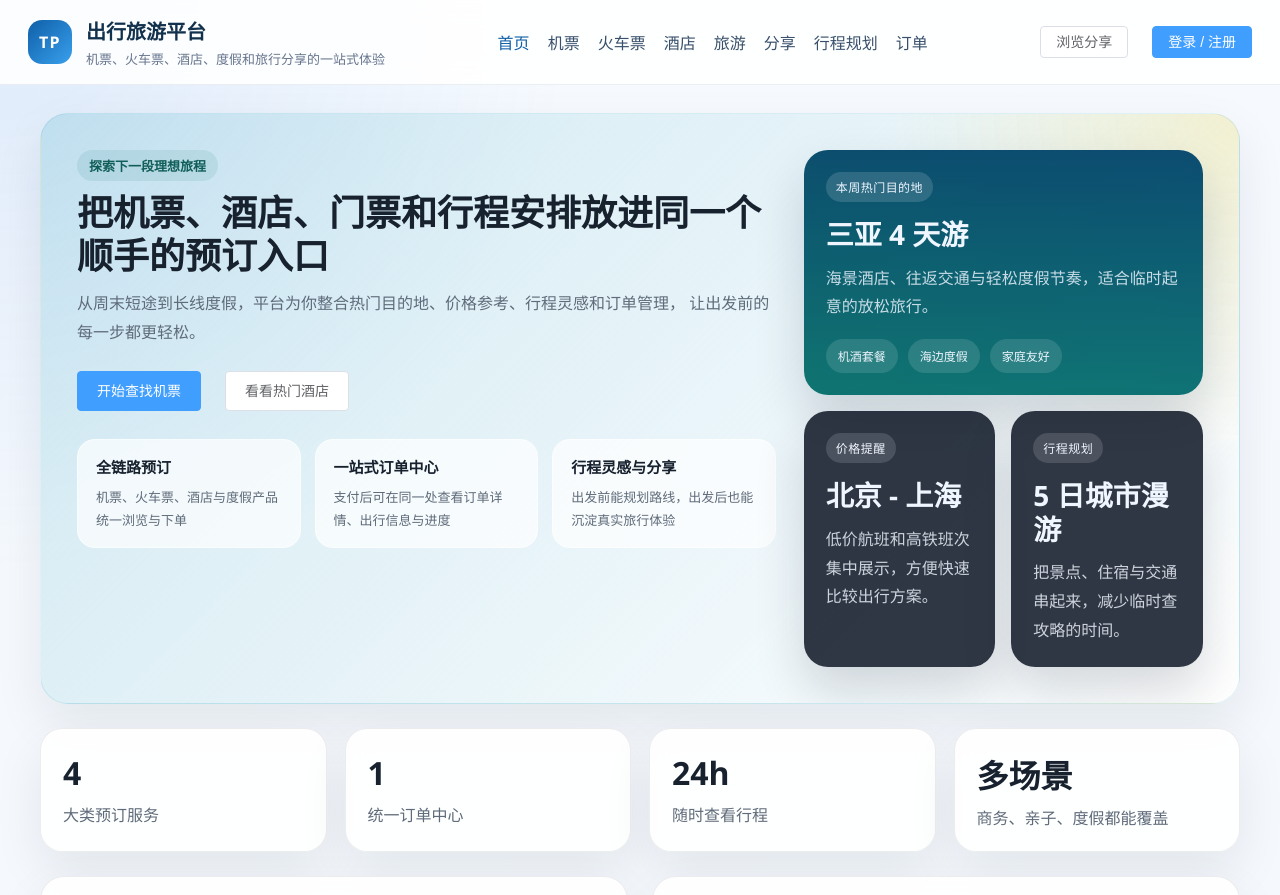
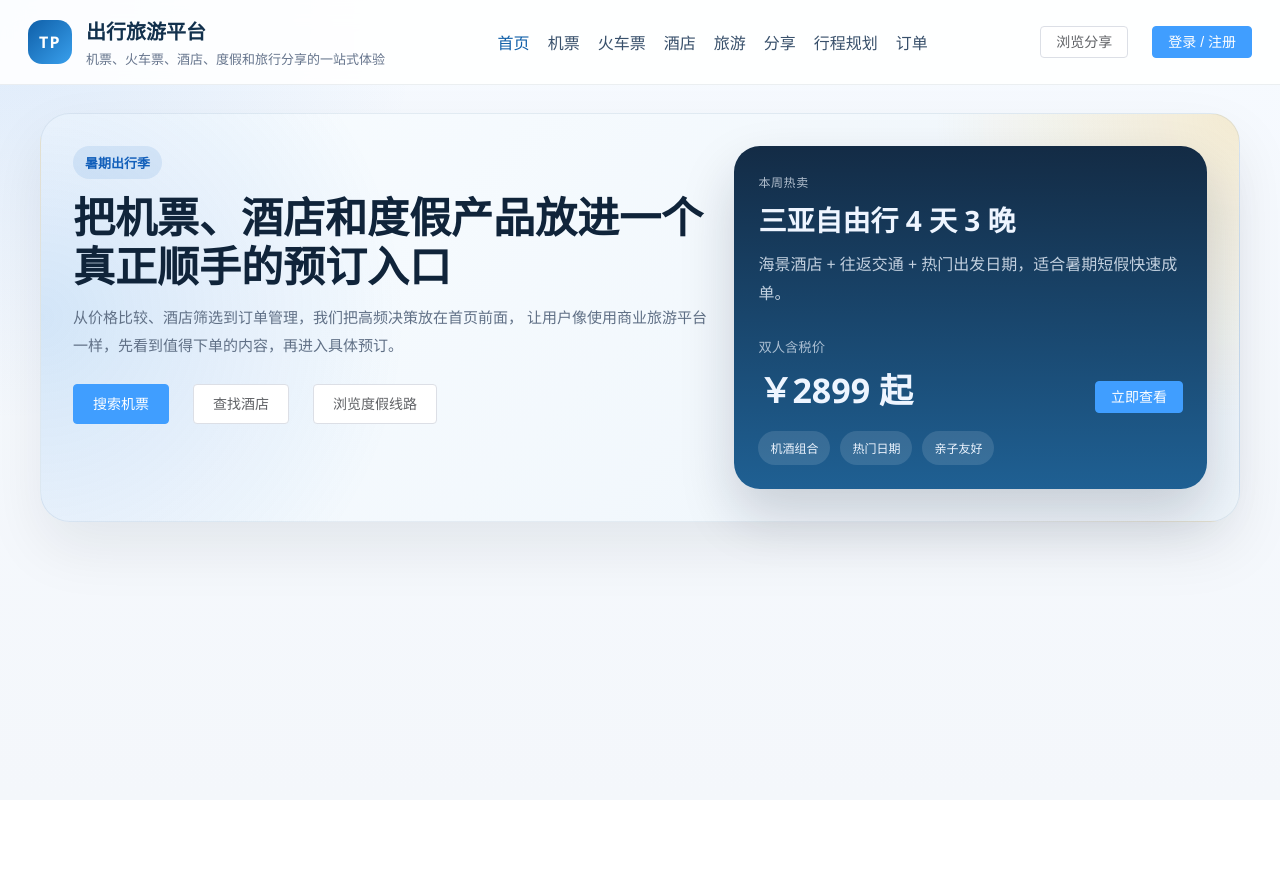
Before and after one commit to pxrmiraitowa/travelplatform, a Vue app in the folder travel-platform-web/: page / in a window 1280 px wide. Shown: the top 895 px of the page. After the commit the page ends 800 px from the top, so only its background shows below. Built offline with nearby package versions, Linux system fonts and the light colour scheme.

Commit message:
首页前端界面修改

```diff
--- a/travel-platform-web/src/views/home/HomeView.vue
+++ b/travel-platform-web/src/views/home/HomeView.vue
@@ -1,127 +1,193 @@
 <template>
-  <div class="page-stack home-page">
-    <section class="hero-panel hero-panel--product">
-      <div class="hero-copy hero-copy--product">
-        <span class="hero-tag">探索下一段理想旅程</span>
-        <h2>把机票、酒店、门票和行程安排放进同一个顺手的预订入口</h2>
+  <div class="home-page">
+    <section class="hero-shell">
+      <div class="hero-copy">
+        <span class="hero-badge">暑期出行季</span>
+        <h2>把机票、酒店和度假产品放进一个真正顺手的预订入口</h2>
         <p>
-          从周末短途到长线度假，平台为你整合热门目的地、价格参考、行程灵感和订单管理，
-          让出发前的每一步都更轻松。
+          从价格比较、酒店筛选到订单管理，我们把高频决策放在首页前面，
+          让用户像使用商业旅游平台一样，先看到值得下单的内容，再进入具体预订。
         </p>
 
         <div class="hero-actions">
-          <el-button type="primary" size="large" @click="$router.push('/flight')">开始查找机票</el-button>
-          <el-button size="large" @click="$router.push('/hotel')">看看热门酒店</el-button>
-        </div>
-
-        <div class="hero-highlights">
-          <div class="hero-highlight">
-            <strong>全链路预订</strong>
-            <span>机票、火车票、酒店与度假产品统一浏览与下单</span>
-          </div>
-          <div class="hero-highlight">
-            <strong>一站式订单中心</strong>
-            <span>支付后可在同一处查看订单详情、出行信息与进度</span>
-          </div>
-          <div class="hero-highlight">
-            <strong>行程灵感与分享</strong>
-            <span>出发前能规划路线，出发后也能沉淀真实旅行体验</span>
-          </div>
+          <el-button type="primary" size="large" @click="$router.push('/flight')">搜索机票</el-button>
+          <el-button size="large" @click="$router.push('/hotel')">查找酒店</el-button>
+          <el-button size="large" plain @click="$router.push('/tour')">浏览度假线路</el-button>
         </div>
       </div>
 
-      <div class="hero-showcase">
-        <div class="showcase-card showcase-card--primary">
-          <span class="showcase-label">本周热门目的地</span>
-          <strong>三亚 4 天游</strong>
-          <p>海景酒店、往返交通与轻松度假节奏，适合临时起意的放松旅行。</p>
-          <div class="showcase-meta">
-            <span>机酒套餐</span>
-            <span>海边度假</span>
-            <span>家庭友好</span>
+      <div class="hero-market">
+        <div class="market-board">
+          <div class="market-board__top">
+            <span>本周热卖</span>
+            <strong>三亚自由行 4 天 3 晚</strong>
+            <p>海景酒店 + 往返交通 + 热门出发日期，适合暑期短假快速成单。</p>
           </div>
-        </div>
 
-        <div class="showcase-grid">
-          <div class="showcase-card">
-            <span class="showcase-label">价格提醒</span>
-            <strong>北京 - 上海</strong>
-            <p>低价航班和高铁班次集中展示，方便快速比较出行方案。</p>
+          <div class="market-price">
+            <div>
+              <small>双人含税价</small>
+              <strong>￥2899 起</strong>
+            </div>
+            <el-button type="primary" @click="$router.push('/tour')">立即查看</el-button>
           </div>
-          <div class="showcase-card">
-            <span class="showcase-label">行程规划</span>
-            <strong>5 日城市漫游</strong>
-            <p>把景点、住宿与交通串起来，减少临时查攻略的时间。</p>
+
+          <div class="market-tags">
+            <span>机酒组合</span>
+            <span>热门日期</span>
+            <span>亲子友好</span>
           </div>
         </div>
       </div>
     </section>
 
-    <section class="home-stats">
-      <div class="metric-card">
-        <strong>4</strong>
-        <span>大类预订服务</span>
-      </div>
-      <div class="metric-card">
-        <strong>1</strong>
-        <span>统一订单中心</span>
-      </div>
-      <div class="metric-card">
-        <strong>24h</strong>
-        <span>随时查看行程</span>
-      </div>
-      <div class="metric-card">
-        <strong>多场景</strong>
-        <span>商务、亲子、度假都能覆盖</span>
-      </div>
-    </section>
-
-    <div class="grid-two">
-      <SectionCard title="热门预订入口" description="按照真实出行场景组织常用能力">
-        <div class="feature-grid">
-          <div class="feature-item feature-item--action" @click="$router.push('/flight')">机票查询与预订</div>
-          <div class="feature-item feature-item--action" @click="$router.push('/train')">火车票选座出行</div>
-          <div class="feature-item feature-item--action" @click="$router.push('/hotel')">酒店筛选与入住</div>
-          <div class="feature-item feature-item--action" @click="$router.push('/tour')">度假线路与跟团游</div>
-          <div class="feature-item feature-item--action" @click="$router.push('/trip-plans')">行程规划助手</div>
-          <div class="feature-item feature-item--action" @click="$router.push('/orders')">统一订单管理</div>
-        </div>
-      </SectionCard>
-
-      <SectionCard title="为什么用户会喜欢这种体验" description="从浏览、比较到下单尽量减少跳转和重复操作">
-        <div class="feature-grid">
-          <div class="feature-item">多种产品在一个站点内完成决策</div>
-          <div class="feature-item">价格对比与提醒帮助控制预算</div>
-          <div class="feature-item">个人中心统一管理出行人和资料</div>
-          <div class="feature-item">真实分享内容帮助补足目的地信息</div>
-        </div>
-      </SectionCard>
-    </div>
-
-    <section class="journey-section">
-      <SectionCard title="从想去哪里，到顺利出发" description="首页不只是导航，也应该引导用户完成一次完整旅程">
-        <div class="journey-grid">
-          <div class="journey-step">
-            <span>01</span>
-            <strong>先决定目的地和出发时间</strong>
-            <p>用机票、火车票和度假产品入口快速锁定适合自己的出行方式。</p>
-          </div>
-          <div class="journey-step">
-            <span>02</span>
-            <strong>比较价格并补齐住宿安排</strong>
-            <p>根据预算切换酒店与交通方案，减少在多个页面来回比价的成本。</p>
-          </div>
-          <div class="journey-step">
-            <span>03</span>
-            <strong>在订单中心持续跟踪</strong>
-            <p>下单后回到统一入口查看详情、状态和个人出行信息，不容易遗漏关键环节。</p>
-          </div>
-        </div>
-      </SectionCard>
-    </section>
   </div>
 </template>
 
 <script setup>
-import SectionCard from '@/components/SectionCard.vue'
 </script>
+
+<style scoped>
+.home-page {
+  display: grid;
+  gap: 24px;
+}
+
+.hero-shell {
+  display: grid;
+  grid-template-columns: minmax(0, 1.15fr) minmax(360px, 0.85fr);
+  gap: 22px;
+  padding: 32px;
+  border-radius: 30px;
+  background:
+    radial-gradient(circle at top right, rgba(255, 196, 76, 0.24), transparent 24%),
+    radial-gradient(circle at left center, rgba(23, 112, 214, 0.16), transparent 30%),
+    linear-gradient(135deg, #f8fcff 0%, #eef5fb 100%);
+  border: 1px solid rgba(17, 70, 120, 0.08);
+  box-shadow: 0 26px 60px rgba(15, 23, 42, 0.08);
+}
+
+.hero-copy h2 {
+  margin: 14px 0 14px;
+  font-size: 42px;
+  line-height: 1.16;
+  color: #10243a;
+}
+
+.hero-copy p {
+  margin: 0;
+  max-width: 680px;
+  color: #607086;
+  line-height: 1.85;
+  font-size: 15px;
+}
+
+.hero-badge {
+  display: inline-flex;
+  align-items: center;
+  padding: 7px 12px;
+  border-radius: 999px;
+  background: rgba(18, 104, 194, 0.1);
+  color: #125fba;
+  font-size: 13px;
+  font-weight: 700;
+}
+
+.hero-actions {
+  display: flex;
+  gap: 12px;
+  margin-top: 24px;
+  flex-wrap: wrap;
+}
+
+.hero-market {
+  display: grid;
+}
+
+.market-board {
+  border-radius: 26px;
+  color: #eef5ff;
+  background:
+    linear-gradient(180deg, rgba(10, 35, 62, 0.96), rgba(13, 83, 138, 0.92));
+  box-shadow: 0 26px 54px rgba(15, 23, 42, 0.18);
+}
+
+.market-board {
+  padding: 24px;
+}
+
+.market-board__top span {
+  color: rgba(238, 245, 255, 0.72);
+  font-size: 12px;
+  letter-spacing: 0.05em;
+}
+
+.market-board__top strong {
+  display: block;
+  margin-top: 12px;
+  font-size: 28px;
+  line-height: 1.2;
+}
+
+.market-board__top p {
+  margin: 12px 0 0;
+  color: rgba(238, 245, 255, 0.8);
+  line-height: 1.85;
+}
+
+.market-price {
+  display: flex;
+  justify-content: space-between;
+  align-items: flex-end;
+  gap: 16px;
+  margin-top: 28px;
+}
+
+.market-price small {
+  display: block;
+  color: rgba(238, 245, 255, 0.68);
+}
+
+.market-price strong {
+  display: block;
+  margin-top: 8px;
+  font-size: 34px;
+}
+
+.market-tags {
+  display: flex;
+  gap: 10px;
+  margin-top: 18px;
+  flex-wrap: wrap;
+}
+
+.market-tags span {
+  padding: 8px 12px;
+  border-radius: 999px;
+  background: rgba(255, 255, 255, 0.12);
+  font-size: 12px;
+}
+
+@media (max-width: 1080px) {
+  .hero-shell {
+    grid-template-columns: 1fr;
+  }
+}
+
+@media (max-width: 720px) {
+  .hero-shell {
+    padding: 22px;
+    border-radius: 24px;
+  }
+
+  .hero-copy h2 {
+    font-size: 32px;
+  }
+
+  .market-price,
+  .market-tags {
+    flex-direction: column;
+    align-items: flex-start;
+  }
+}
+</style>
```
